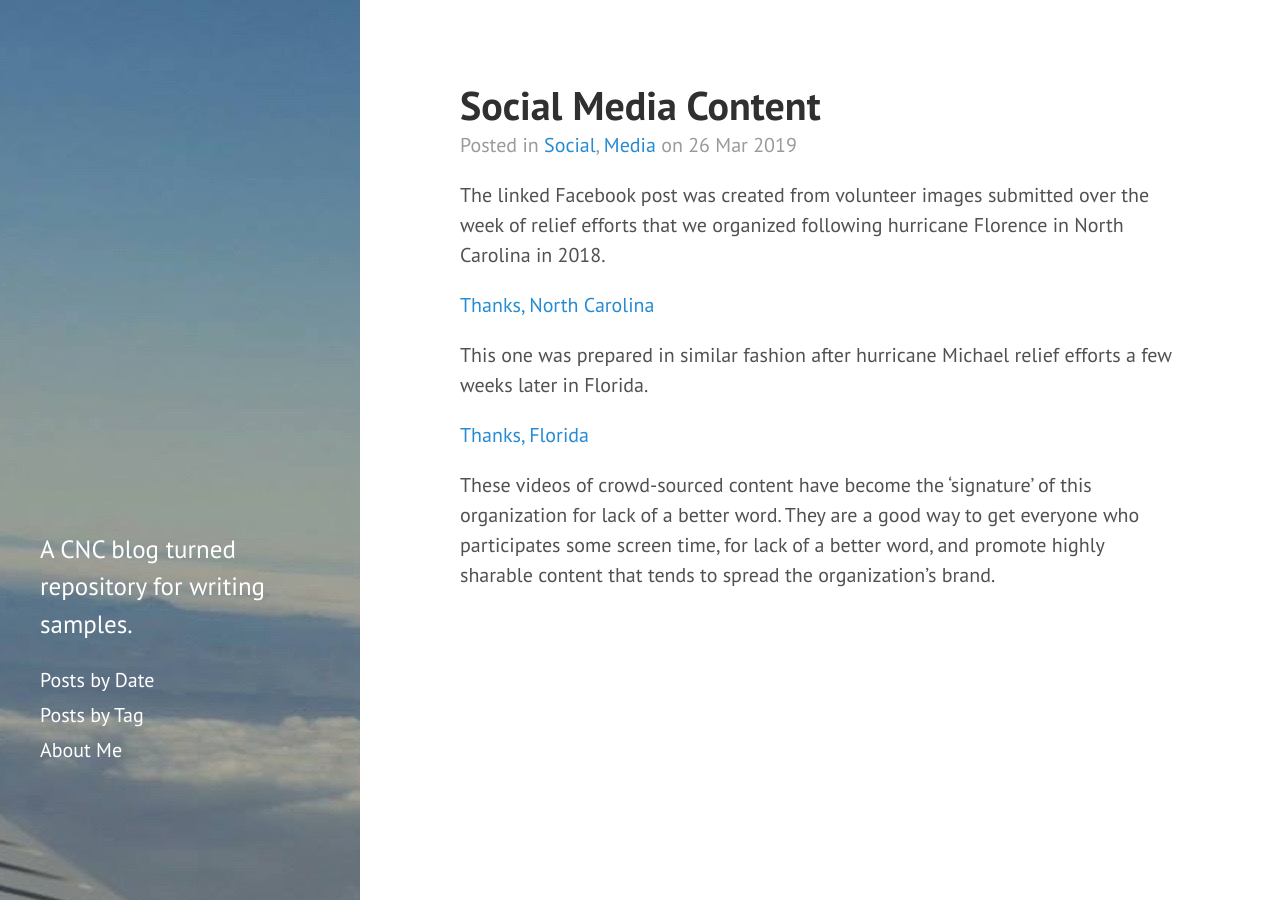
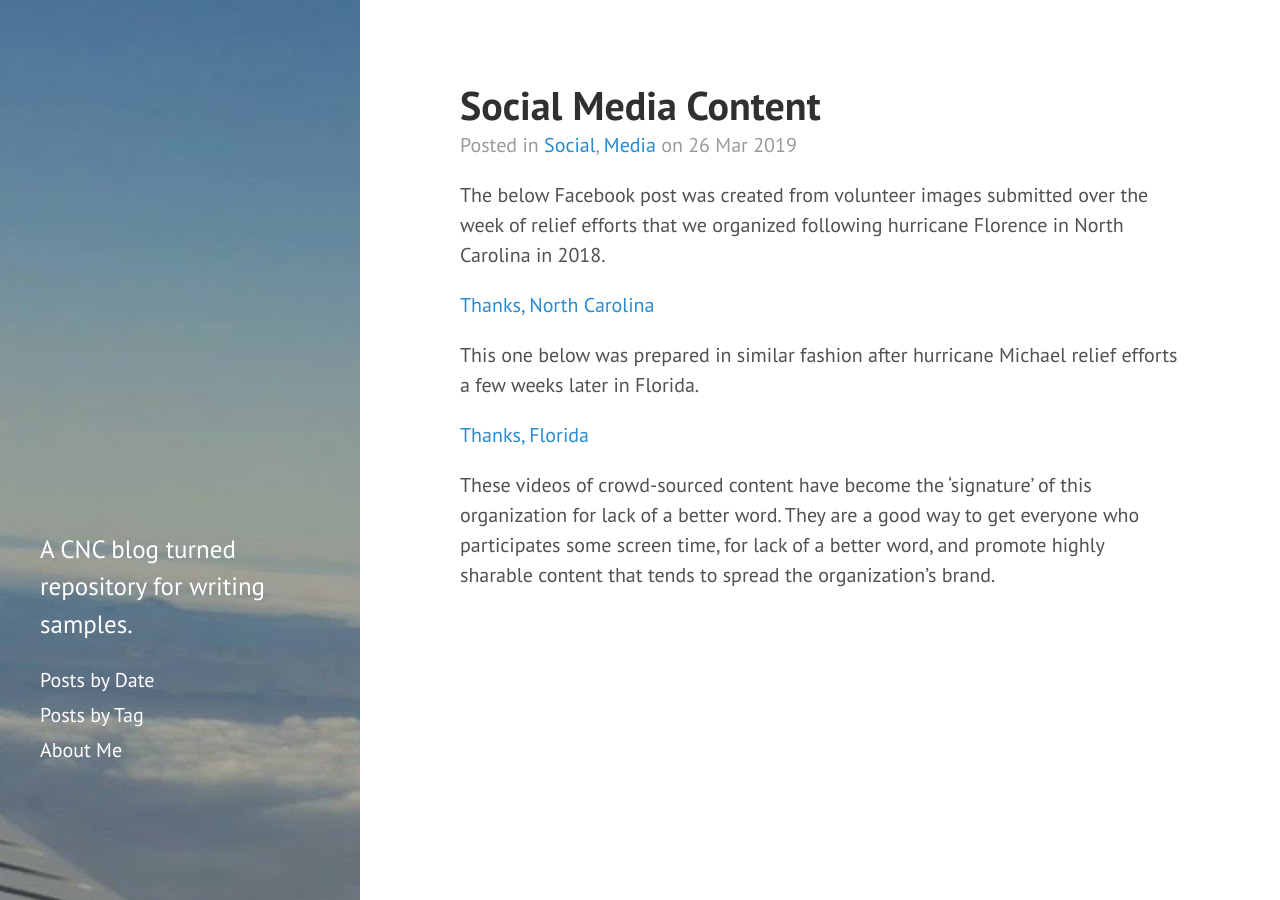
Before and after one commit to metalshavings/metalshavings, a Jekyll site: the page built from _posts/2019-03-26-Social-Media.md, in a window 1280 px wide. Built offline with Jekyll 4.4.1, drawn with Linux system fonts in a browser that asks for light colours.

Commit message:
Update 2019-03-26-Social-Media.md

```diff
--- a/_posts/2019-03-26-Social-Media.md
+++ b/_posts/2019-03-26-Social-Media.md
@@ -4,11 +4,11 @@ title: Social Media Content
 tags: Social Media
 ---
 
-The linked Facebook post was created from volunteer images submitted over the week of relief efforts that we organized following hurricane Florence in North Carolina in 2018.
+The below Facebook post was created from volunteer images submitted over the week of relief efforts that we organized following hurricane Florence in North Carolina in 2018.
 
 [Thanks, North Carolina](https://www.facebook.com/903251793164841/videos/851609441895349/)
 
-This one was prepared in similar fashion after hurricane Michael relief efforts a few weeks later in Florida.
+This one below was prepared in similar fashion after hurricane Michael relief efforts a few weeks later in Florida.
 
 [Thanks, Florida](https://www.facebook.com/903251793164841/videos/277561536202183/)
 
```
